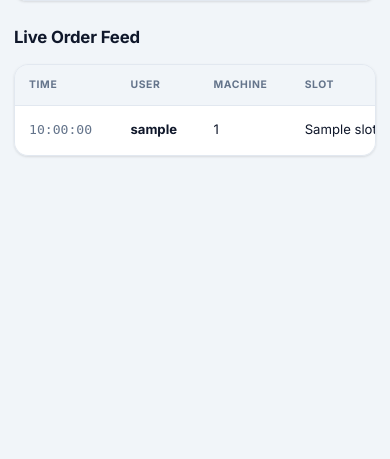
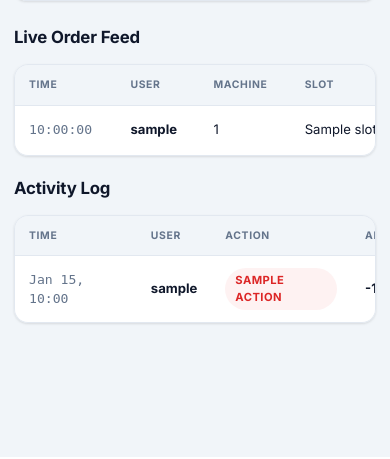
Before and after one commit to mohamed-29/wallet_backend, a Django app: template dashboard/templates/dashboard/home.html in a window 390 px wide. Shown: the part 387-846 px from the top of the page. Run offline with Django 5.2, Linux system fonts and the light colour scheme; the template is opened without the code that fills it: most values are stand-ins (such as "Sample title", 1, 10 or a date in 2020).

Commit message:
feat: add recent activity log table to dashboard and fix sidebar toggle JS error

```diff
--- a/dashboard/templates/dashboard/base.html
+++ b/dashboard/templates/dashboard/base.html
@@ -644,6 +644,7 @@
     var sidebar = document.getElementById('sidebar');
     var overlay = document.getElementById('sidebarOverlay');
     var toggle = document.getElementById('sidebarToggle');
+    if (!sidebar) return;
     function open() { sidebar.classList.add('open'); overlay.classList.add('visible'); }
     function close() { sidebar.classList.remove('open'); overlay.classList.remove('visible'); }
     if (toggle) toggle.addEventListener('click', function (e) {
@@ -663,19 +664,3 @@
 </script>
 </body>
 </html>
-      e.stopPropagation();
-        sidebar.classList.contains('open') ? close() : open();
-    });
-    if (overlay) overlay.addEventListener('click', close);
-    sidebar.querySelectorAll('.sidebar-nav-item').forEach(function (a) {
-        a.addEventListener('click', function () {
-            if (window.matchMedia('(max-width: 1024px)').matches) close();
-        });
-    });
-    window.addEventListener('resize', function () {
-        if (window.innerWidth > 1024) close();
-    });
-})();
-</script>
-</body>
-</html>
--- a/dashboard/templates/dashboard/home.html
+++ b/dashboard/templates/dashboard/home.html
@@ -53,4 +53,38 @@
         </tbody>
     </table>
 </div>
+
+<h2>Activity Log</h2>
+<div class="table-container">
+    <table>
+        <thead>
+            <tr>
+                <th>Time</th>
+                <th>User</th>
+                <th>Action</th>
+                <th>Amount</th>
+                <th>By</th>
+                <th>Note</th>
+            </tr>
+        </thead>
+        <tbody>
+            {% for item in recent_activity %}
+            <tr>
+                <td style="font-family: 'SF Mono', 'Fira Code', monospace; color: var(--text-secondary);">{{ item.timestamp|date:"M d, H:i" }}</td>
+                <td><strong>{{ item.username }}</strong></td>
+                <td>
+                    <span class="badge {% if item.kind == 'credit' %}badge-success{% else %}badge-error{% endif %}">{{ item.action }}</span>
+                </td>
+                <td style="font-weight: 700;">{% if item.kind == 'credit' %}+{% else %}-{% endif %}{{ item.amount }} EGP</td>
+                <td style="color: var(--text-secondary);">{{ item.admin|default:"—" }}</td>
+                <td style="color: var(--text-secondary);">{{ item.description|default:"—" }}</td>
+            </tr>
+            {% empty %}
+            <tr>
+                <td colspan="6" style="text-align: center; padding: 2.5rem; color: var(--text-secondary);">No activity yet.</td>
+            </tr>
+            {% endfor %}
+        </tbody>
+    </table>
+</div>
 {% endblock %}
```
Also changed, not shown: dashboard/views.py (+24 -0 lines), db.sqlite3.
